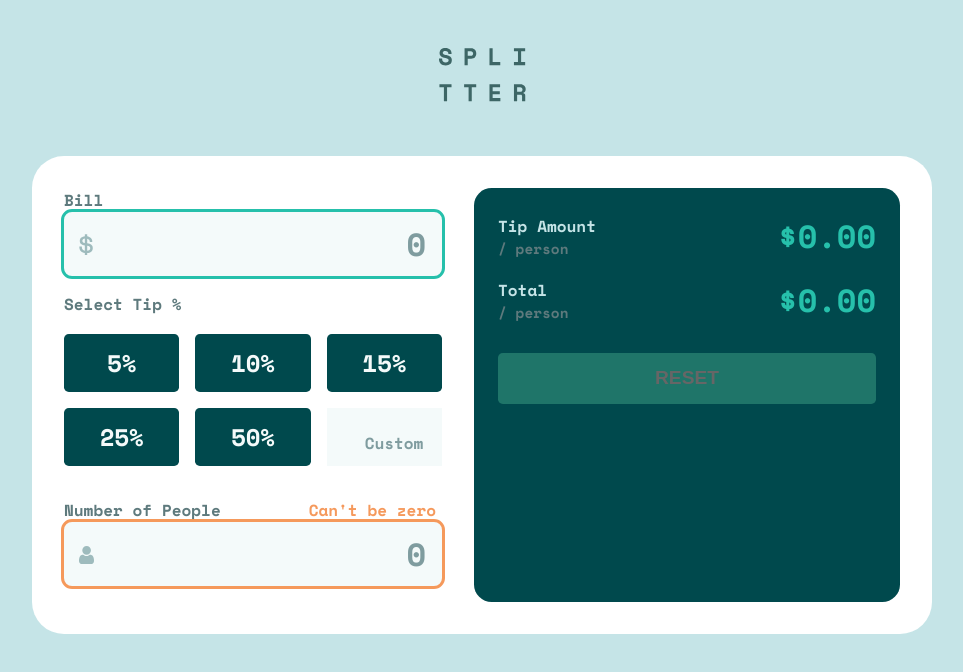
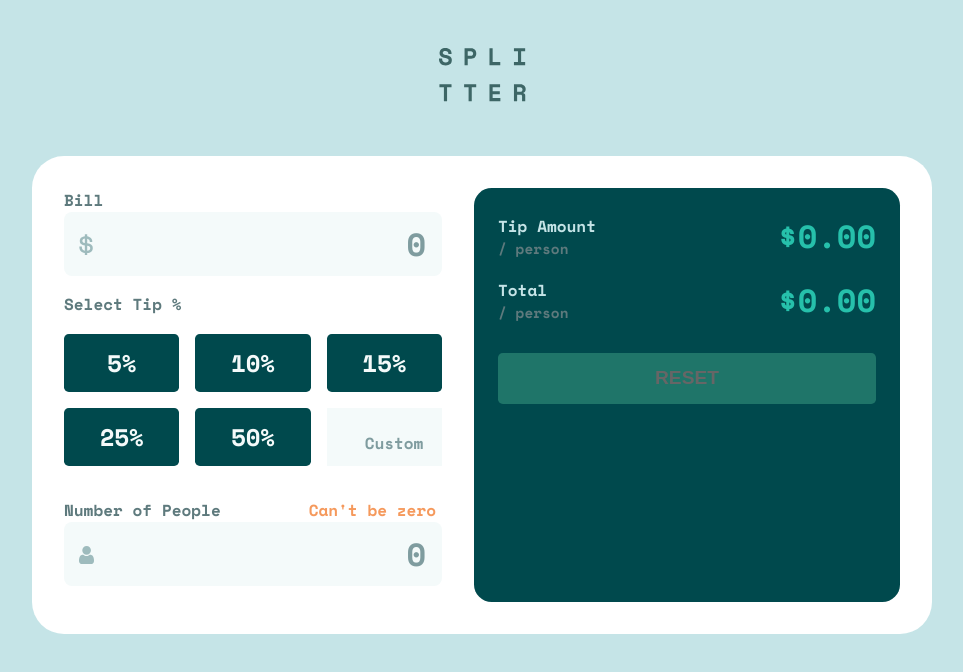
Before and after one commit to ebuka-nwabueze/splitter, a React (Create React App) app: page / in a window 1280 px wide. Shown: the top 672 px of the page, without its empty margins (158-1121 px from the left). Built offline with nearby package versions, Linux system fonts and the light colour scheme.

Commit message:
css ouline style changed

```diff
--- a/src/index.css
+++ b/src/index.css
@@ -8,7 +8,6 @@
 
 input{
   cursor: pointer;
-  outline-color: red;
 }
 
 input[type="number"]::-webkit-inner-spin-button,
@@ -135,7 +134,7 @@ body {
 
 .form-group_input {
   outline-color: var(--cyan-strong);
-  outline: solid var(--cyan-strong);
+  /* outline: solid var(--cyan-strong); */
   text-align: right;
   width: 100%;
   background-color: var(--grayish-cyan-lighter);
```
